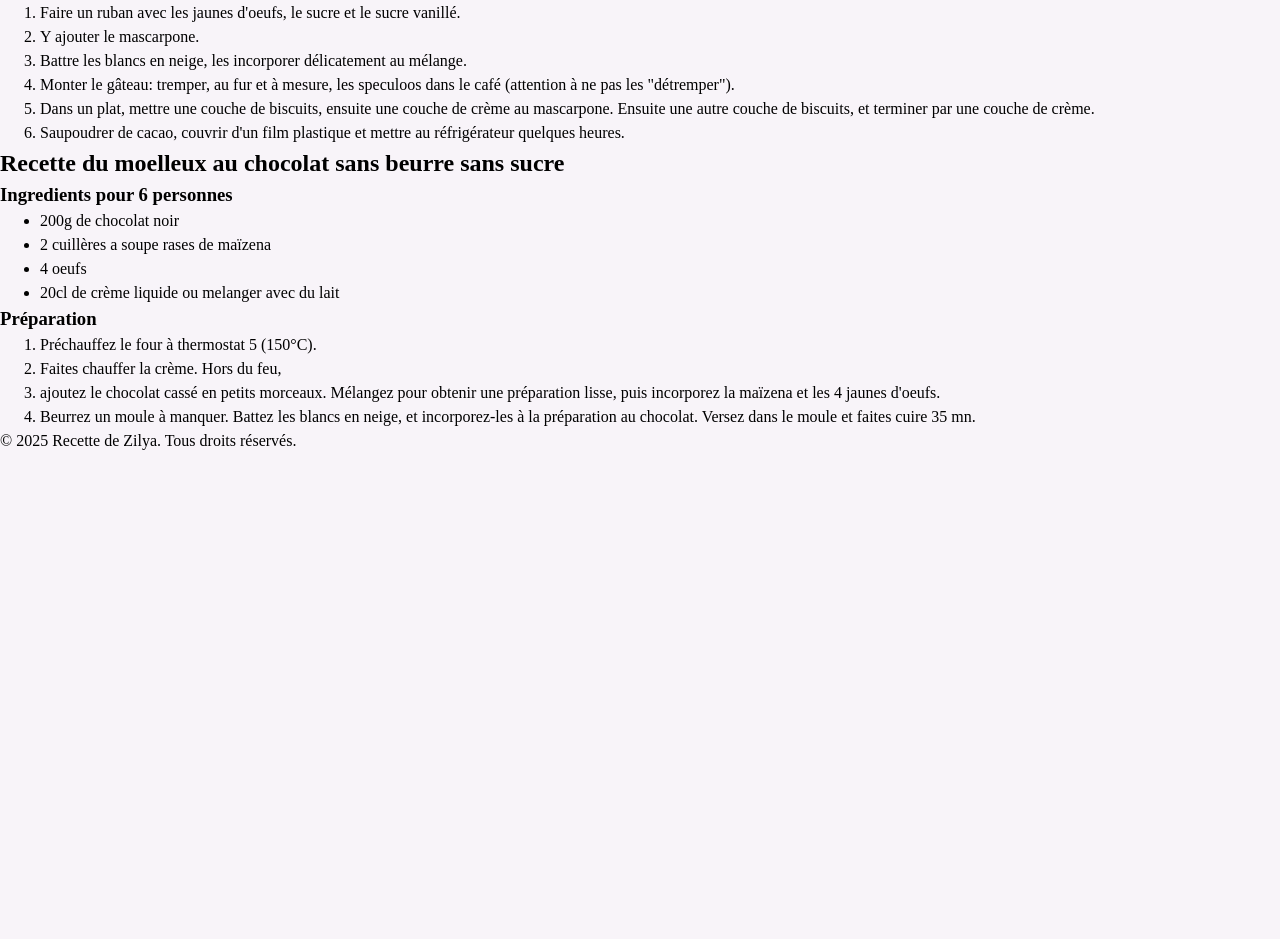
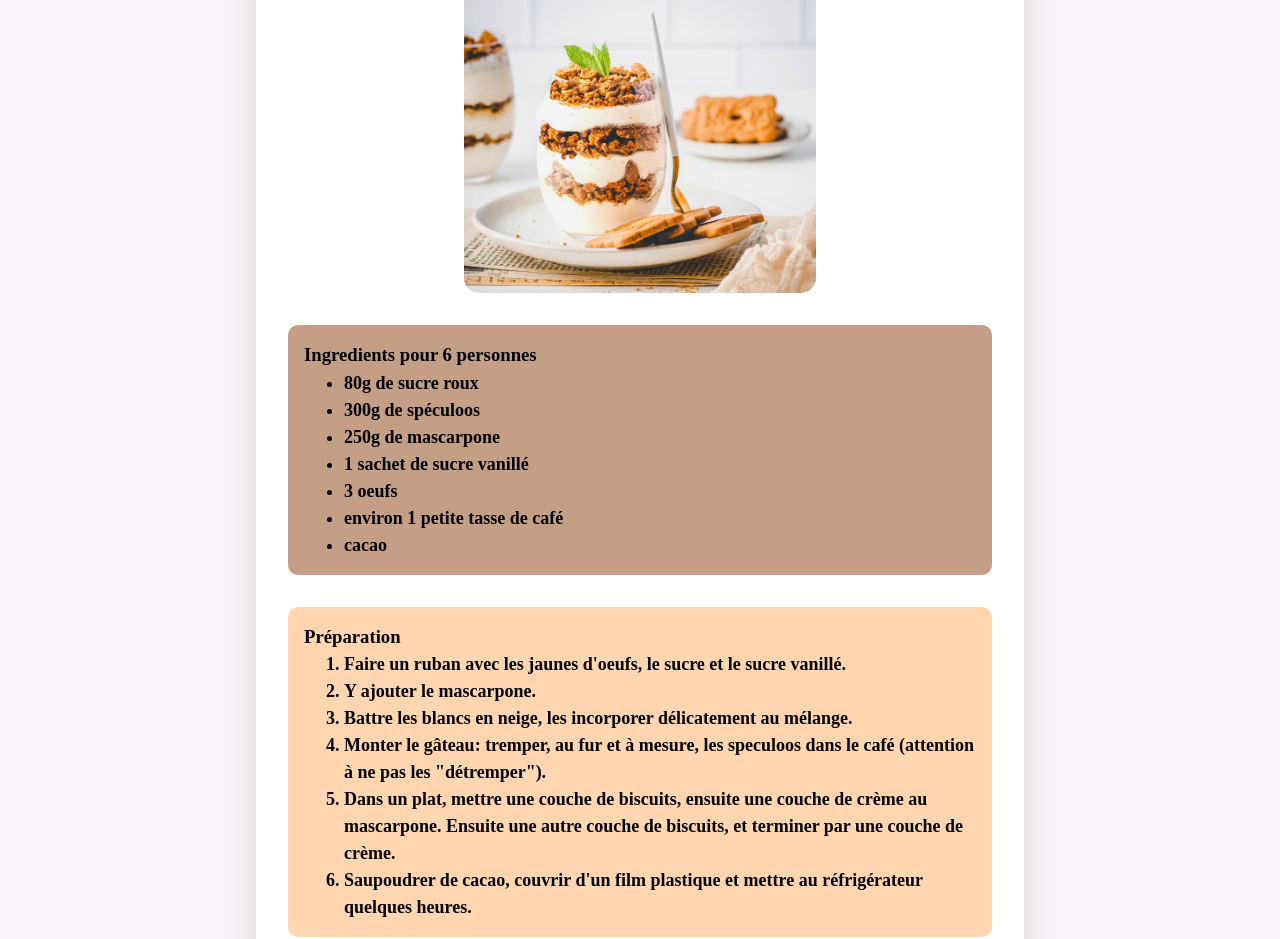
Before and after one commit to Zilyasta/recette, a plain HTML site: page index.html in a window 1280 px wide. Shown: the part 307-1246 px from the top of the page. Before the commit the page ends 800 px from the top, so only its background shows below. Drawn offline with Linux system fonts and the light colour scheme.

Commit message:
css terminé

```diff
--- a/css/style.css
+++ b/css/style.css
@@ -1,3 +1,61 @@
 body {
     background-color: #F8F4F9;
+    margin-left: 20vw;
+    margin-right: 20vw;
 }
+
+h1, h2 {
+    color: #6B4B3E;
+    text-align: center;
+}
+
+h1 {
+    font-size: 5em;
+    margin-bottom: 1em;
+}
+
+h2 {
+    font-size: 2.5em;
+
+}
+
+img {
+    width: 50%;
+    margin: auto;
+    border-radius: 15px;
+    margin-bottom: 2em;
+}
+
+.ingredients {
+    font-weight: bold;
+    background-color: #C49E85;
+    border-radius: 10px;
+    margin-bottom: 2em;
+    padding: 1em;
+}
+
+.preparation {
+    font-weight: bold;
+    background-color: #FFD6AF;
+    border-radius: 10px;
+    margin-bottom: 2em;
+    padding: 1em;
+}
+
+li {
+    font-size: large;
+}
+
+article {
+ background: #fff;
+    border-radius: 20px;
+    box-shadow: 0 8px 32px 0 rgba(60, 40, 20, 0.15);
+    padding: 2em;
+    margin-bottom: 2em;
+    transition: box-shadow 0.3s;
+}
+
+footer {
+    text-align: center;
+    font-size: 1em;
+}
--- a/index.html
+++ b/index.html
@@ -9,144 +9,89 @@
 </head>
 <body>
     <header>
-        <h1>
-            Recette de Zilya
-        </h1>
+        <h1>Recette de Zilya</h1>
     </header>
 
     <article>
         <h2>
-            <strong>
-                Recette du tiramisu au speculoos
-            </strong>
+            <strong>Recette du tiramisu au speculoos</strong>
         </h2>
 
+        <img src="assets/images/image-tiramisu.jpg" alt="image de tiramisu">
+
+        <div class="ingredients">
             <h3>
-            <strong>
-                Ingredients pour 6 personnes
-            </strong>
+                <strong>Ingredients pour 6 personnes</strong>
             </h3>
+            <div>
+                <ul>
+                    <li>80g de sucre roux</li>
+                    <li>300g de spéculoos</li>
+                    <li>250g de mascarpone</li>
+                    <li>1 sachet de sucre vanillé</li>
+                    <li>3 oeufs</li>
+                    <li>environ 1 petite tasse de café</li>
+                    <li>cacao</li>
+                </ul>
+            </div>
+        </div>
 
-        <p>
-            <ul>
-                <li>
-                    80g de sucre roux
-                </li>
-
-                <li>
-                   300g de spéculoos
-                </li>
-                <li>
-                   250g de mascarpone
-                </li>
-                <li>
-                   1 sachet de sucre vanillé
-                </li>
-                <li>
-                  3 oeufs
-                </li>
-                <li>
-                   environ 1 petite tasse de café
-                </li>
-                <li>
-                   cacao
-                </li>
-            </ul>
-        </p>
-
-
-
+        <div class="preparation">
             <h3>
-            <strong>
-                Préparation
-            </strong>
+                <strong>Préparation</strong>
             </h3>
-
-        <p>
+            <div>
                 <ol>
-                <li>
-                    Faire un ruban avec les jaunes d'oeufs, le sucre et le sucre vanillé.
-                </li>
-                <li>
-                   Y ajouter le mascarpone.
-                </li>
-                <li>
-                  Battre les blancs en neige, les incorporer délicatement au mélange.
-                </li>
-                <li>
-                    Monter le gâteau: tremper, au fur et à mesure, les speculoos dans le café (attention à ne pas les "détremper").
-                </li>
-                <li>
-                    Dans un plat, mettre une couche de biscuits, ensuite une couche de crème au mascarpone. Ensuite une autre couche de biscuits, et terminer par une couche de crème.
-                </li>
-                <li>
-                    Saupoudrer de cacao, couvrir d'un film plastique et mettre au réfrigérateur quelques heures.
-                </li>
+                    <li>Faire un ruban avec les jaunes d'oeufs, le sucre et le sucre vanillé.</li>
+                    <li>Y ajouter le mascarpone.</li>
+                    <li>Battre les blancs en neige, les incorporer délicatement au mélange.</li>
+                    <li>Monter le gâteau: tremper, au fur et à mesure, les speculoos dans le café (attention à ne pas les "détremper").</li>
+                    <li>Dans un plat, mettre une couche de biscuits, ensuite une couche de crème au mascarpone. Ensuite une autre couche de biscuits, et terminer par une couche de crème.</li>
+                    <li>Saupoudrer de cacao, couvrir d'un film plastique et mettre au réfrigérateur quelques heures.</li>
                 </ol>
-        </p>
+            </div>
+        </div>
     </article>
 
     <article>
         <h2>
-            Recette du moelleux au chocolat sans beurre sans sucre
+            <strong>Recette du moelleux au chocolat sans beurre sans sucre</strong>
         </h2>
 
+        <img src="assets/images/image-moelleux.jpg" alt="image de moelleux au chocolat">
+        <a href="https://www.marmiton.org/recettes/recette_moelleux-au-chocolat-sans-beurre-sans-sucre_14748.aspx" target="_blank">Recette sur marmiton</a>
+
+        <div class="ingredients">
             <h3>
-          <strong>
-            Ingredients pour 6 personnes
-        </strong>
+                <strong>Ingredients pour 6 personnes</strong>
             </h3>
+            <div>
+                <ul>
+                    <li>200g de chocolat noir</li>
+                    <li>2 cuillères à soupe rases de maïzena</li>
+                    <li>4 oeufs</li>
+                    <li>20cl de crème liquide ou mélanger avec du lait</li>
+                </ul>
+            </div>
+        </div>
 
-        <p>
-            <ul>
-                <li>
-                    200g de chocolat noir
-                </li>
-
-                <li>
-                    2 cuillères a soupe rases de maïzena
-                </li>
-
-                <li>
-                    4 oeufs
-                </li>
-
-                <li>
-                  20cl de crème liquide ou melanger avec du lait
-                </li>
-            </ul>
-        </p>
-
+        <div class="preparation">
             <h3>
-            <strong>
-                Préparation
-            </strong>
+                <strong>Préparation</strong>
             </h3>
-
-        <p>
+            <div>
                 <ol>
-                <li>
-                    Préchauffez le four à thermostat 5 (150°C).
-                </li>
-                <li>
-                    Faites chauffer la crème. Hors du feu,
-                </li>
-                <li>
-                    ajoutez le chocolat cassé en petits morceaux. Mélangez pour obtenir une préparation lisse, puis incorporez la maïzena et les 4 jaunes d'oeufs.
-                </li>
-                <li>
-                    Beurrez un moule à manquer. Battez les blancs en neige, et incorporez-les à la préparation au chocolat. Versez dans le moule et faites cuire 35 mn.
-                </li>
+                    <li>Préchauffez le four à thermostat 5 (150°C).</li>
+                    <li>Faites chauffer la crème. Hors du feu,</li>
+                    <li>ajoutez le chocolat cassé en petits morceaux. Mélangez pour obtenir une préparation lisse, puis incorporez la maïzena et les 4 jaunes d'oeufs.</li>
+                    <li>Beurrez un moule à manquer. Battez les blancs en neige, et incorporez-les à la préparation au chocolat. Versez dans le moule et faites cuire 35 mn.</li>
                 </ol>
-        </p>
-
+            </div>
+        </div>
     </article>
 
     <footer>
-        <p>
-            © 2025 Recette de Zilya. Tous droits réservés.
-        </p>
+        <p>© 2025 Recette de Zilya. Tous droits réservés.</p>
     </footer>
-
 </body>
 </html>
```
Also changed, not shown: assets/images/image-moelleux.jpg (added), assets/images/image-tiramisu.jpg (added). Lines whose indentation alone changed are shown as unchanged.
